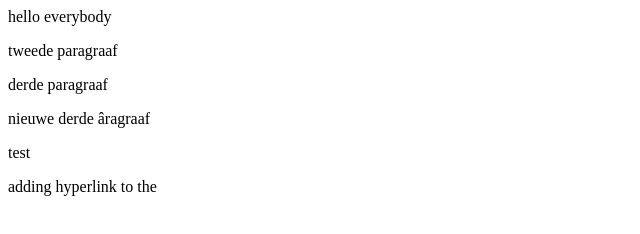
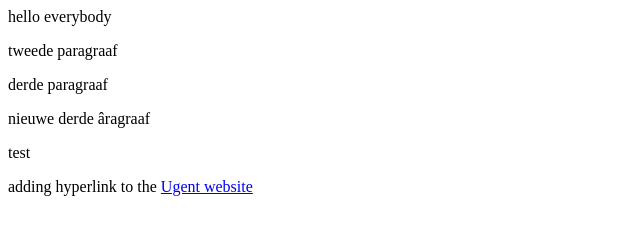
Before and after one commit to Vosken03/eerste-les, a plain HTML site: page index.html in a window 1280 px wide. Shown: the whole page, without its empty margins (0-640 px from the left). Drawn offline with Linux system fonts and the light colour scheme.

Commit message:
naam ugent

```diff
--- a/index.html
+++ b/index.html
@@ -4,4 +4,4 @@
 <p>derde paragraaf</p>
 <p>nieuwe derde âragraaf</p>
 <p>test</p>
-<p>adding hyperlink to the <a href="https://www.ugent.be"></a></p>
+<p>adding hyperlink to the <a href="https://www.ugent.be">Ugent website</a></p>
```
